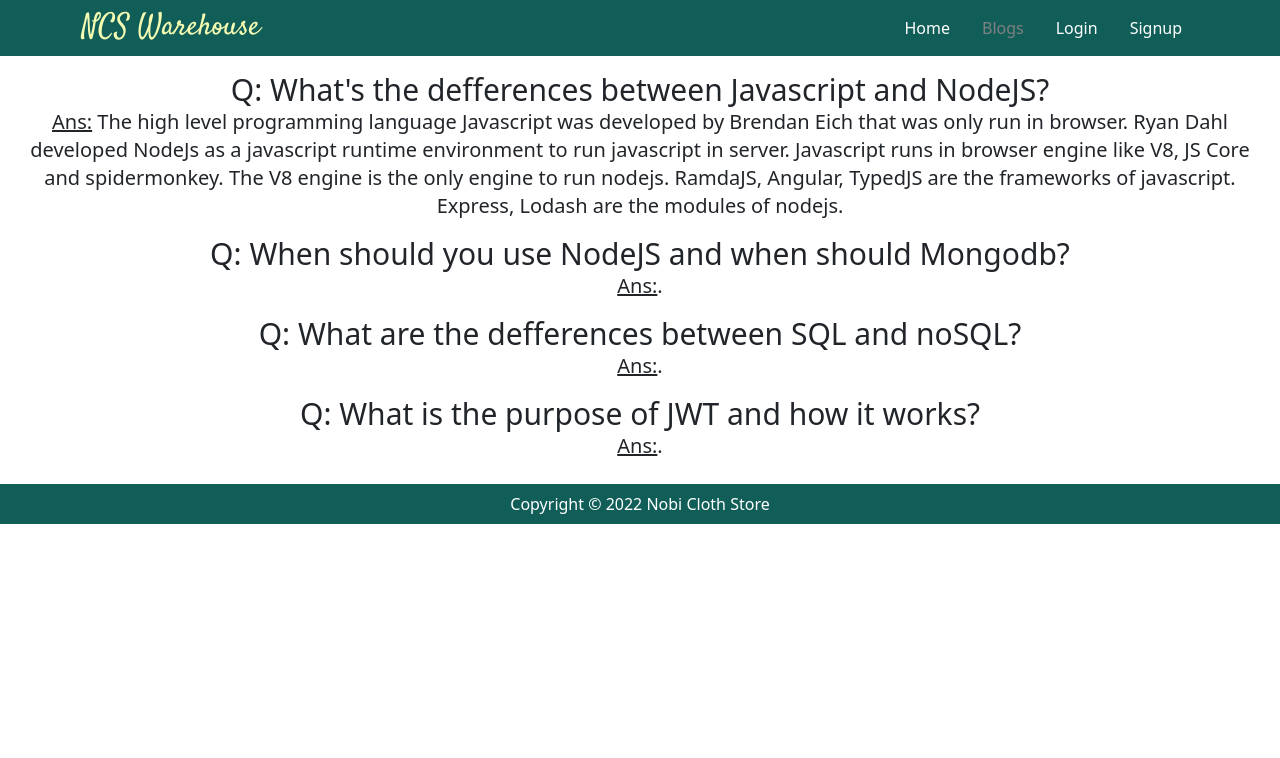
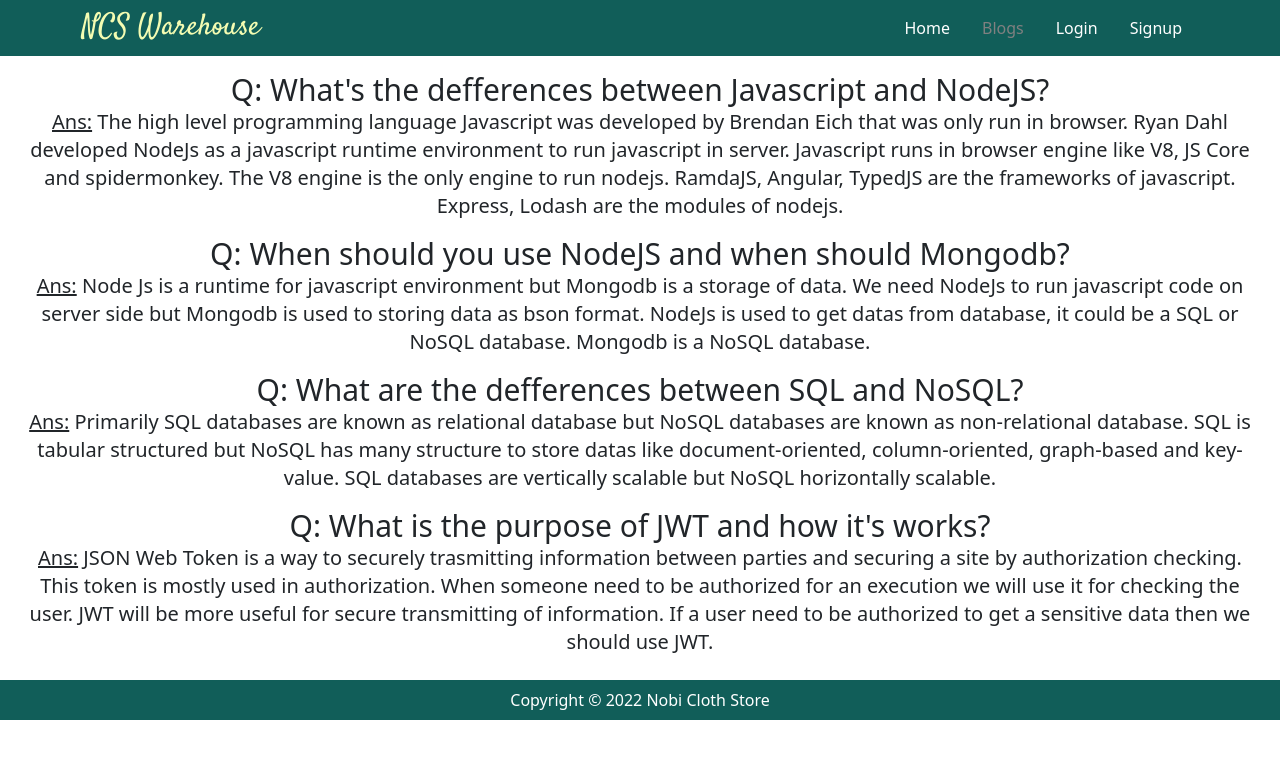
Before and after one commit to nurulislamrimon/NCS-Warehouse-client-Assignment-11, a React (Create React App) app: page /blogs in a window 1280 px wide. Shown: the top 758 px of the page. Built offline with nearby package versions, Linux system fonts and the light colour scheme; no server answers.

Commit message:
blogs completed and main tasks of the project also

```diff
--- a/src/CustomHooks/useBannerData.js
+++ b/src/CustomHooks/useBannerData.js
@@ -3,7 +3,7 @@ import React, { useEffect, useState } from 'react';
 const useBannerData = () => {
     const [banners, setBanners] = useState([]);
     useEffect(() => {
-        fetch('https://nameless-hamlet-70998.herokuapp.com/banners')
+        fetch('http://localhost:5000/banners')
             .then(res => res.json())
             .then(data => setBanners(data))
     }, [])
--- a/src/CustomHooks/useDeleteProduct.js
+++ b/src/CustomHooks/useDeleteProduct.js
@@ -4,7 +4,7 @@ import { toast } from 'react-toastify';
 const useDeleteProduct = () => {
     const [remainingInventory, setRemainingInventory] = useState({})
     const handleDelete = (id) => {
-        fetch(`https://nameless-hamlet-70998.herokuapp.com/manage/${id}`, {
+        fetch(`http://localhost:5000/manage/${id}`, {
             method: 'DELETE'
         })
             .then(res => res.json())
--- a/src/CustomHooks/useGetProduct.js
+++ b/src/CustomHooks/useGetProduct.js
@@ -3,7 +3,7 @@ import React, { useEffect, useState } from 'react';
 const useGetProduct = (id) => {
     const [inventory, setInventory] = useState({});
     useEffect(() => {
-        fetch(`https://nameless-hamlet-70998.herokuapp.com/inventory/${id}`)
+        fetch(`http://localhost:5000/inventory/${id}`)
             .then(res => res.json())
             .then(data => setInventory(data))
     }, [id])
--- a/src/CustomHooks/useInventory.js
+++ b/src/CustomHooks/useInventory.js
@@ -3,7 +3,7 @@ import React, { useEffect, useState } from 'react';
 const useInventory = (limit, sort) => {
     const [inventories, setinventories] = useState([]);
     useEffect(() => {
-        fetch(`https://nameless-hamlet-70998.herokuapp.com/inventory?limit=${limit}&sort=${sort}`)
+        fetch(`http://localhost:5000/inventory?limit=${limit}&sort=${sort}`)
             .then(res => res.json())
             .then(data => setinventories(data))
     }, [limit, sort])
--- a/src/CustomHooks/useUpdateProduct.js
+++ b/src/CustomHooks/useUpdateProduct.js
@@ -4,7 +4,7 @@ import React, { useState } from 'react';
 const useUpdateProduct = () => {
     const [updateInfo, setUpdateInfo] = useState({});
     const handleUpdateProduct = (id, newInfo) => {
-        fetch(`https://nameless-hamlet-70998.herokuapp.com/inventory/${id}`, {
+        fetch(`http://localhost:5000/inventory/${id}`, {
             method: 'put',
             headers: { 'content-type': 'application/json' },
             body: JSON.stringify(newInfo)
--- a/src/Pages/AddProduct/AddProduct.js
+++ b/src/Pages/AddProduct/AddProduct.js
@@ -18,7 +18,7 @@ const AddProduct = () => {
         const sold = 0;
         const newProduct = { name, price, quantity, supplier, picture, description, email, sold }
 
-        fetch('https://nameless-hamlet-70998.herokuapp.com/add', {
+        fetch('http://localhost:5000/add', {
             method: 'POST',
             headers: { "content-type": "application/json" },
             body: JSON.stringify(newProduct)
--- a/src/Pages/Blogs/Blogs.js
+++ b/src/Pages/Blogs/Blogs.js
@@ -6,11 +6,11 @@ const Blogs = () => {
             <h1 className='md:text-3xl text-xl pt-3'>Q: What's the defferences between Javascript and NodeJS?</h1>
             <p className='md:text-xl text-md'> <u>Ans:</u> The high level programming language Javascript was developed by Brendan Eich that was only run in browser. Ryan Dahl developed NodeJs as a javascript runtime environment to run javascript in server. Javascript runs in browser engine like V8, JS Core and spidermonkey. The V8 engine is the only engine to run nodejs. RamdaJS,  Angular, TypedJS are the frameworks of javascript. Express, Lodash are the modules of nodejs.</p>
             <h1 className='md:text-3xl text-xl pt-3'>Q: When should you use NodeJS and when should Mongodb?</h1>
-            <p className='md:text-xl text-md'> <u>Ans:</u>.</p>
-            <h1 className='md:text-3xl text-xl pt-3'>Q: What are the defferences between SQL and noSQL?</h1>
-            <p className='md:text-xl text-md'> <u>Ans:</u>.</p>
-            <h1 className='md:text-3xl text-xl pt-3'>Q: What is the purpose of JWT and how it works?</h1>
-            <p className='md:text-xl text-md'> <u>Ans:</u>.</p>
+            <p className='md:text-xl text-md'> <u>Ans:</u> Node Js is a runtime for javascript environment but Mongodb is a storage of data. We need NodeJs to run javascript code on server side but Mongodb is used to storing data as bson format. NodeJs is used to get datas from database, it could be a SQL or NoSQL database. Mongodb is a NoSQL database.</p>
+            <h1 className='md:text-3xl text-xl pt-3'>Q: What are the defferences between SQL and NoSQL?</h1>
+            <p className='md:text-xl text-md'> <u>Ans:</u> Primarily SQL databases are known as relational database but NoSQL databases are known as non-relational database. SQL is tabular structured but NoSQL has many structure to store datas like document-oriented, column-oriented, graph-based and key-value. SQL databases are vertically scalable but NoSQL horizontally scalable. </p>
+            <h1 className='md:text-3xl text-xl pt-3'>Q: What is the purpose of JWT and how it's works?</h1>
+            <p className='md:text-xl text-md'> <u>Ans:</u> JSON Web Token is a way to securely trasmitting information between parties and securing a site by authorization checking. This token is mostly used in authorization. When someone need to be authorized for an execution we will use it for checking the user. JWT will be more useful for secure transmitting of information. If a user need to be authorized to get a sensitive data then we should use JWT.</p>
         </article>
     );
 };
--- a/src/Pages/ManageInventory/ManageInventory.js
+++ b/src/Pages/ManageInventory/ManageInventory.js
@@ -14,7 +14,7 @@ const ManageInventory = () => {
     // const handleDeleteProduct = (id) => {
     //     const confirmation = window.confirm('Are you sure want to delete this product?');
     //     if (confirmation) {
-    //         fetch(`https://nameless-hamlet-70998.herokuapp.com/manage/${id}`, {
+    //         fetch(`http://localhost:5000/manage/${id}`, {
     //             method: 'DELETE'
     //         })
     //             .then(res => res.json())
--- a/src/Pages/MyItems/MyItems.js
+++ b/src/Pages/MyItems/MyItems.js
@@ -11,7 +11,7 @@ const MyItems = () => {
     const [user] = useAuthState(auth);
 
     useEffect(() => {
-        fetch(`https://nameless-hamlet-70998.herokuapp.com/myitems?email=${user?.email}`)
+        fetch(`http://localhost:5000/myitems?email=${user?.email}`)
             .then(res => res.json())
             .then(data => setinventories(data))
     }, [user])
@@ -19,7 +19,7 @@ const MyItems = () => {
     const handleDeleteProduct = (id) => {
         const confirmation = window.confirm('Are you sure want to delete this product?');
         if (confirmation) {
-            fetch(`https://nameless-hamlet-70998.herokuapp.com/manage/${id}`, {
+            fetch(`http://localhost:5000/manage/${id}`, {
                 method: 'DELETE'
             })
                 .then(res => res.json())
--- a/src/Pages/UpdateInventory/UpdateInventory.js
+++ b/src/Pages/UpdateInventory/UpdateInventory.js
@@ -10,7 +10,7 @@ const UpdateInventory = () => {
 
     const handleFormSubmit = (e) => {
         e.preventDefault();
-        fetch(`https://nameless-hamlet-70998.herokuapp.com/inventory/${id}`, {
+        fetch(`http://localhost:5000/inventory/${id}`, {
             method: 'put',
             headers: { 'content-type': 'application/json' },
             body: JSON.stringify(inventory)
--- a/src/Pages/UpdateProductQuantity/UpdateProductQuantity.js
+++ b/src/Pages/UpdateProductQuantity/UpdateProductQuantity.js
@@ -16,7 +16,7 @@ const UpdateProductQuantity = () => {
     }
 
     const handleDeliveredItem = () => {
-        fetch(`https://nameless-hamlet-70998.herokuapp.com/inventory/${id}`, {
+        fetch(`http://localhost:5000/inventory/${id}`, {
             method: 'put',
             headers: { 'content-type': 'application/json' },
             body: JSON.stringify(inventory)
@@ -32,7 +32,7 @@ const UpdateProductQuantity = () => {
         const newQuantity = parseInt(quantity) + parseInt(newAdded);
         const newData = { quantity: newQuantity, ...rest };
 
-        fetch(`https://nameless-hamlet-70998.herokuapp.com/inventory/${id}`, {
+        fetch(`http://localhost:5000/inventory/${id}`, {
             method: 'put',
             headers: { 'content-type': 'application/json' },
             body: JSON.stringify(newData)
```
